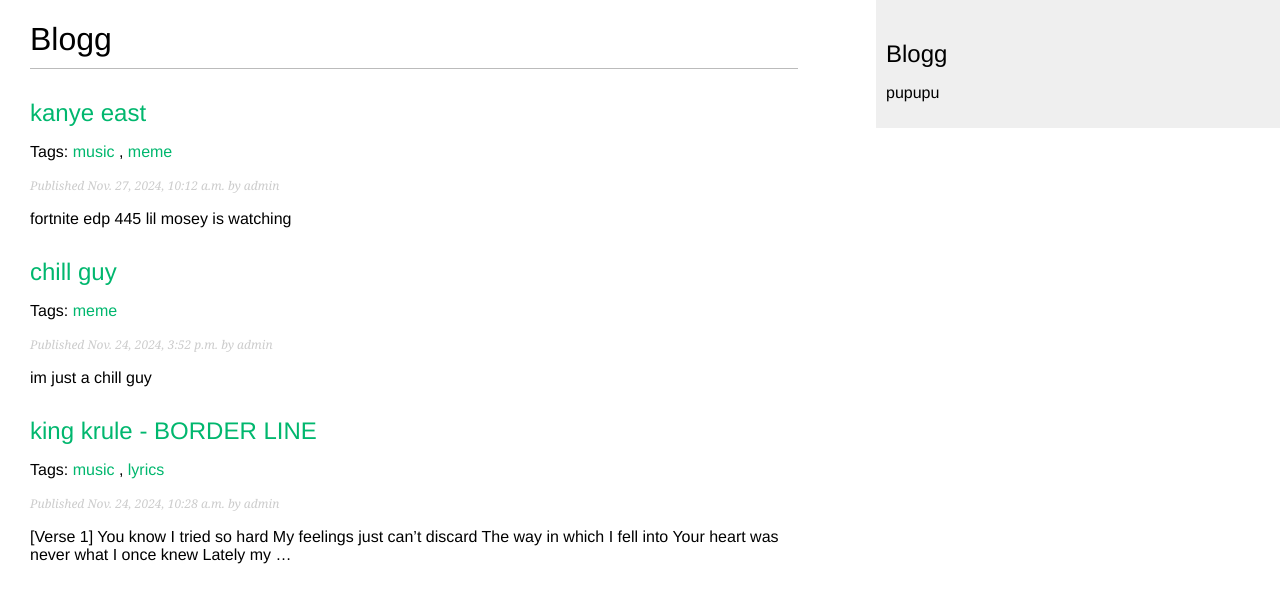
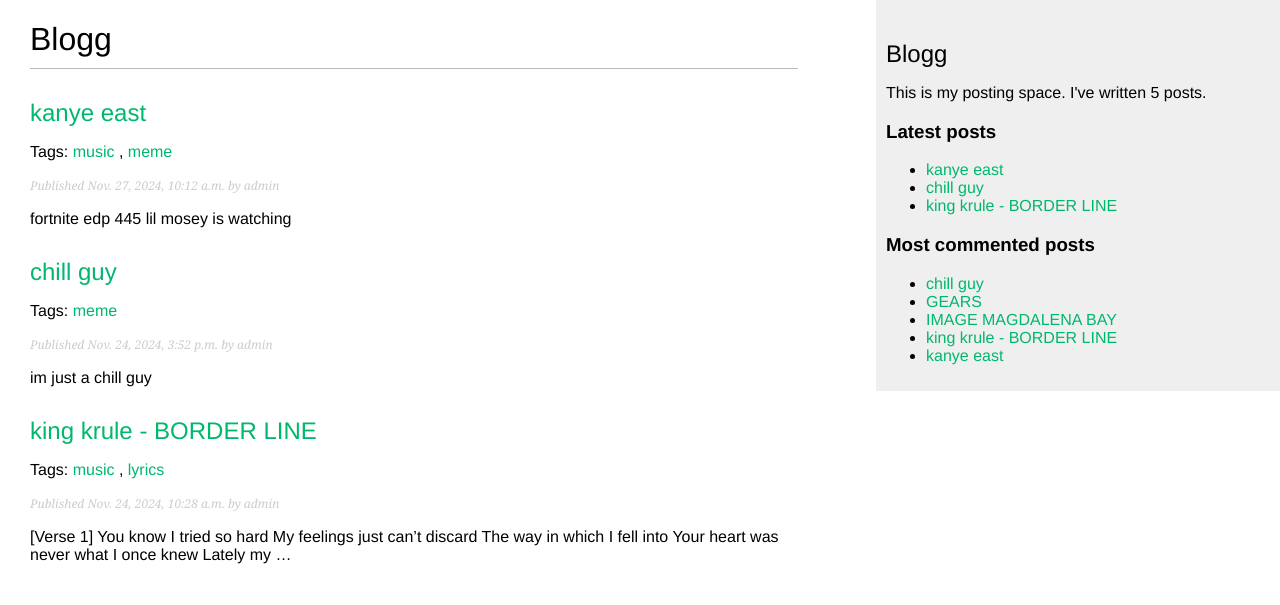
Before and after one commit to menya-izbil-Jared-Leto/MyBlogg, a Django app: page /my_app/ in a window 1280 px wide. Shown: the top 605 px of the page. Run offline with Django 5.2, Linux system fonts and the light colour scheme; data comes from the database, SQL or seed files in the repository; both versions use the stored data as it was after the commit; parts of the project's set-up code (start-up, migrations or seed data) failed here and were passed over.

Commit message:
Expanded the sidebar

```diff
--- a/my_proj/my_app/templates/blog/base.html
+++ b/my_proj/my_app/templates/blog/base.html
@@ -1,3 +1,4 @@
+{% load blog_tags %}
 {% load static %}
 <!DOCTYPE html>
 <html>
@@ -12,7 +13,20 @@
         </div>
         <div id="sidebar">
             <h2>Blogg</h2>
-            <p>pupupu</p>
+            <p>
+                This is my posting space.
+                I've written {% total_posts %} posts.
+            </p>
+            <h3>Latest posts</h3>
+            {% show_latest_posts 3 %}
+            <h3>Most commented posts</h3>
+            {% get_most_commented_posts as most_commented_posts %}
+            <ul>
+              {% for post in most_commented_posts %}
+              <li>
+                <a href="{{ post.get_absolute_url }}">{{ post.title }}</a>
+              </li>
+            {% endfor %}
         </div>
     </body>
 </html>
--- /dev/null
+++ b/my_proj/my_app/templates/blog/post/latest_posts.html
@@ -0,0 +1,7 @@
+<ul>
+    {% for post in latest_posts %}
+   <li>
+   <a href="{{ post.get_absolute_url }}">{{ post.title }}</a>
+   </li>
+    {% endfor %}
+</ul>
--- /dev/null
+++ b/my_proj/my_app/templatetags/blog_tags.py
@@ -0,0 +1,21 @@
+from django import template
+from ..models import Post
+from django.db.models import Count
+
+register = template.Library()
+
+@register.simple_tag
+def total_posts():
+    return Post.published.count()
+
+
+@register.simple_tag
+def get_most_commented_posts(count=5):
+    return Post.published.annotate(
+            total_comments=Count('comments')
+            ).order_by('-total_comments')[:count]
+
+@register.inclusion_tag('blog/post/latest_posts.html')
+def show_latest_posts(count=5):
+    latest_posts = Post.published.order_by('-publish')[:count]
+    return {'latest_posts': latest_posts}
```
Also changed, not shown: my_proj/db.sqlite3, my_proj/my_app/templatetags/__init__.py (added).
